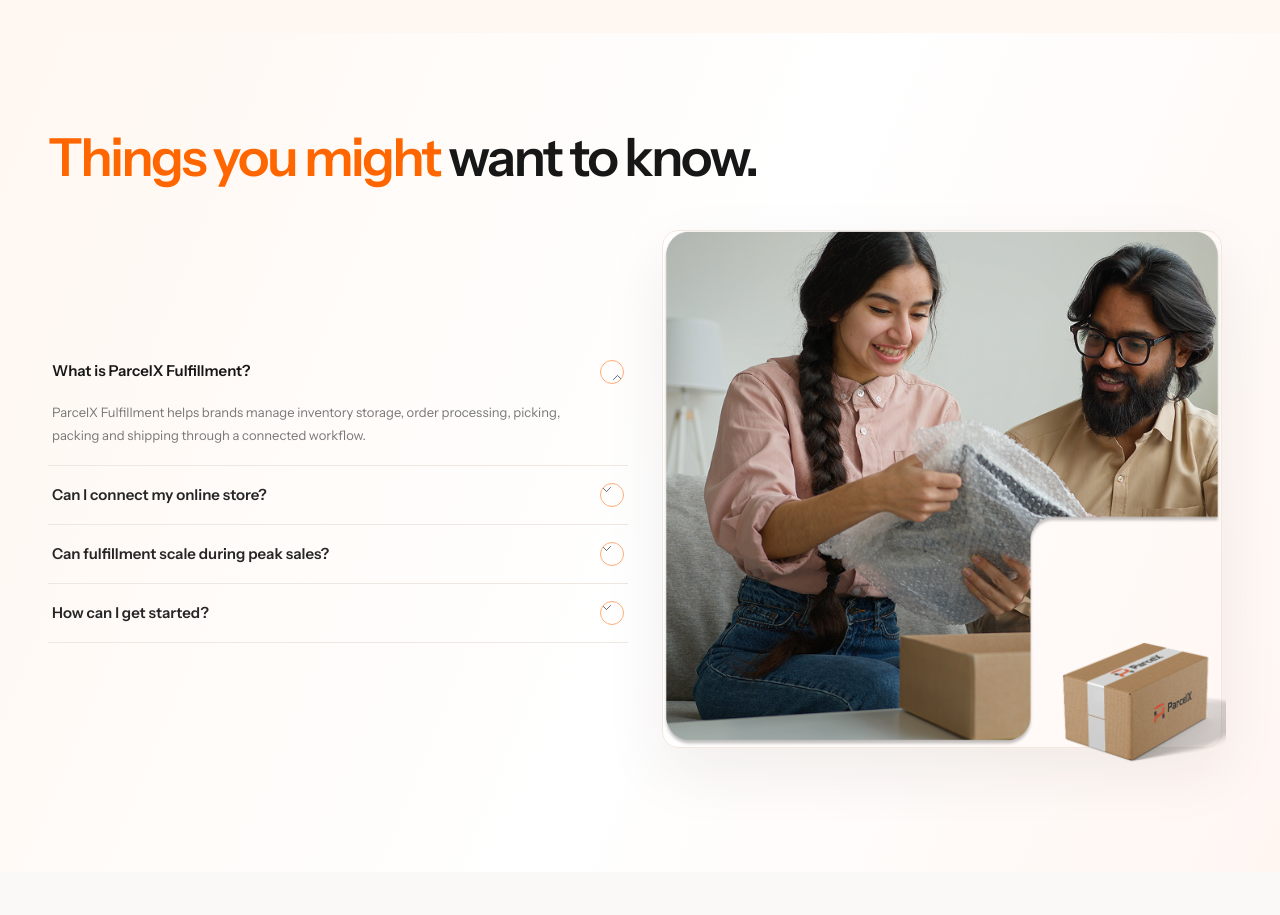
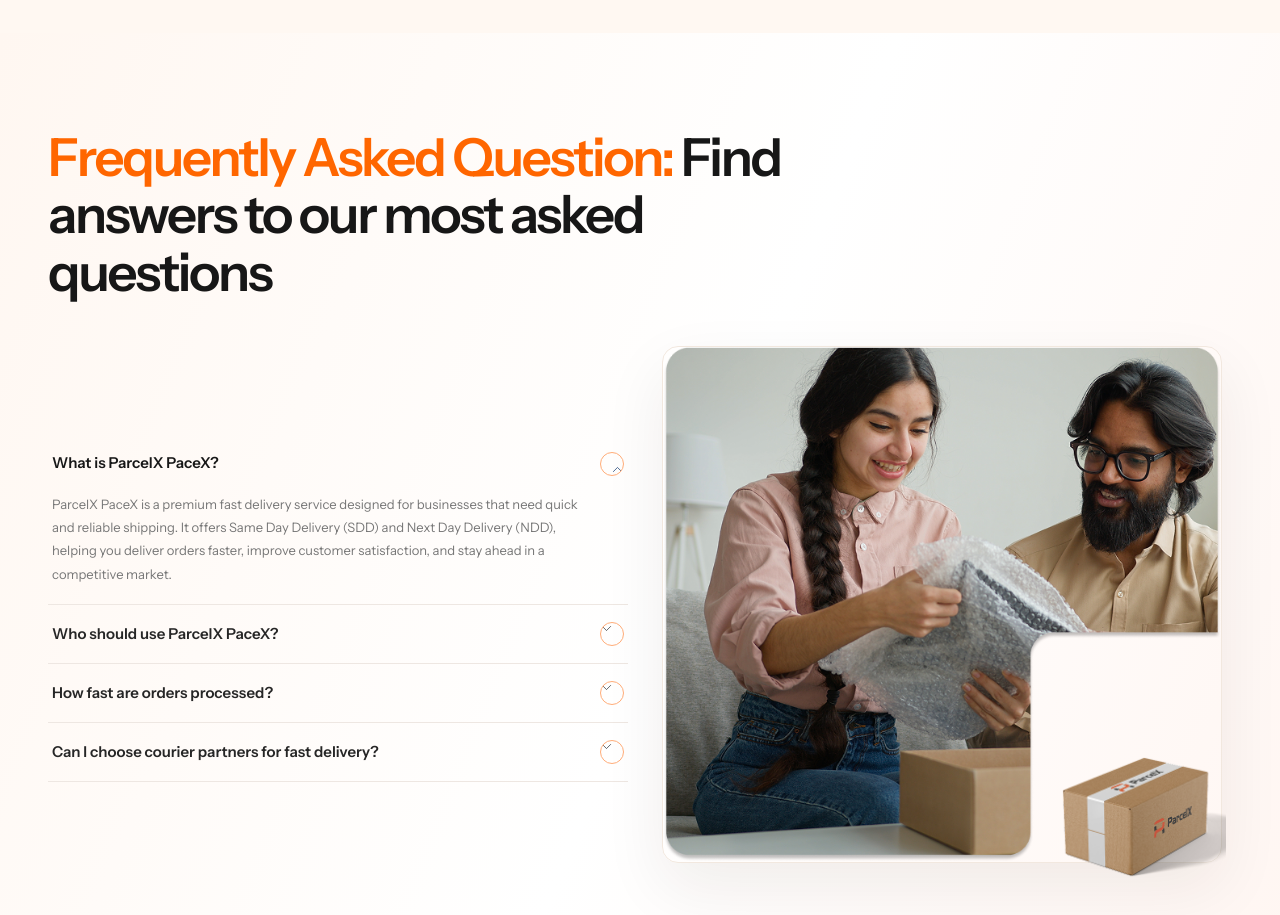
Before and after one commit to anshulsaxena21/px-new-pages, a React (Vite) app: page / in a window 1280 px wide. Shown: the part 4220-5135 px from the top of the page. Built offline with nearby package versions, Linux system fonts and the light colour scheme.

Commit message:
Match PaceX FAQ content to reference

```diff
--- a/src/pages/Fulfillment.jsx
+++ b/src/pages/Fulfillment.jsx
@@ -26,20 +26,20 @@
 ];
 const faqs = [
   {
-    question: "What is ParcelX Fulfillment?",
-    answer: "ParcelX Fulfillment helps brands manage inventory storage, order processing, picking, packing and shipping through a connected workflow."
+    question: "What is ParcelX PaceX?",
+    answer: "ParcelX PaceX is a premium fast delivery service designed for businesses that need quick and reliable shipping. It offers Same Day Delivery (SDD) and Next Day Delivery (NDD), helping you deliver orders faster, improve customer satisfaction, and stay ahead in a competitive market."
   },
   {
-    question: "Can I connect my online store?",
-    answer: "The page is designed for an integrated workflow. Contact our team to confirm the supported platforms and onboarding steps for your business."
+    question: "Who should use ParcelX PaceX?",
+    answer: "ParcelX PaceX is ideal for e-commerce businesses, D2C brands, and sellers who need reliable same-day or next-day delivery to meet urgent customer expectations."
   },
   {
-    question: "Can fulfillment scale during peak sales?",
-    answer: "The service is designed to help growing brands handle changing order volumes with a more structured operation."
+    question: "How fast are orders processed?",
+    answer: "Orders are processed quickly so eligible shipments can be dispatched for Same Day Delivery (SDD) or Next Day Delivery (NDD), depending on serviceability, pickup timing, and the selected courier partner."
   },
   {
-    question: "How can I get started?",
-    answer: "Talk to our team about your order volumes, inventory, locations and shipping requirements. We’ll help you identify the next steps."
+    question: "Can I choose courier partners for fast delivery?",
+    answer: "Available courier partners depend on pickup and delivery pincodes and service requirements. ParcelX helps you choose a suitable option for fast, reliable delivery."
   }
 ];
 const articles = [
@@ -63,8 +63,8 @@
   <div className="fulfillment-faq-section">
    <Faq
     title={{
-      highlight: "Things you might",
-      text: " want to know."
+      highlight: "Frequently Asked Question:",
+      text: " Find answers to our most asked questions"
     }}
     faqs={faqs}
    />
```
